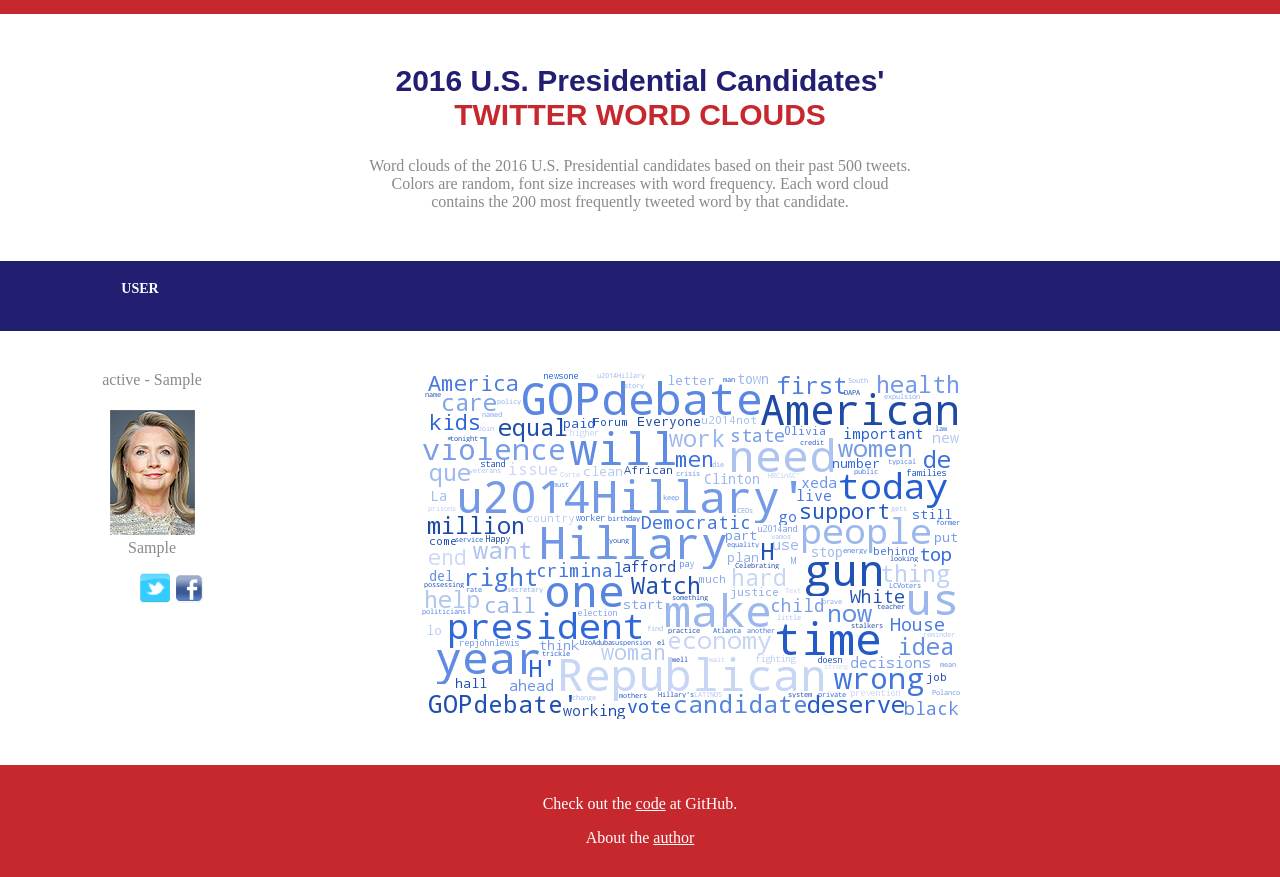
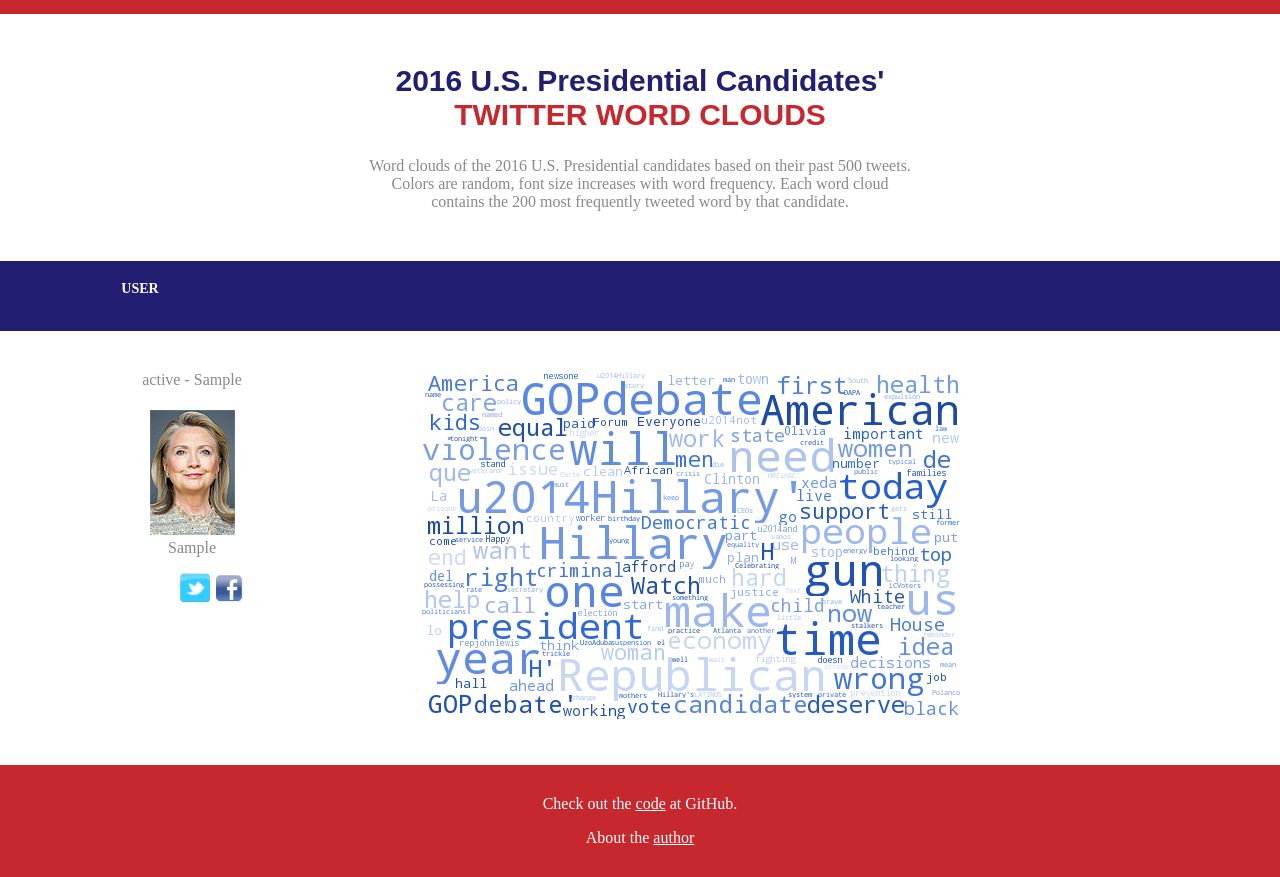
Before and after one commit to abmorton/prezface2016, a Flask app: page / in a window 1280 px wide. Run offline with Flask 2, Linux system fonts and the light colour scheme; tables that the repository leaves empty hold one stand-in row (values such as "Sample post"); parts of the project's set-up code (start-up, migrations or seed data) failed here and were passed over.

Commit message:
minor css adjustments

```diff
--- a/static/min.css
+++ b/static/min.css
@@ -15,7 +15,8 @@ body li {
 
 #container {
 	text-align: center;
-	margin: 0 auto;
+	/*margin: 0 auto;*/
+	margin: 0 60px 0 60px;
 }
 
 
@@ -58,9 +59,7 @@ header p {
 header ul {
 	min-width: 200px;
 	/*max-width: 785px;*/
-/*	text-align: center;
-	margin: auto auto;
-*/	font-weight: bold;
+	font-weight: bold;
 	font-size: 14px;
 	/*background: #221F73;*/
 
@@ -84,7 +83,7 @@ div.candidate_section {
 	}
 
 div.candidate_section:nth-child(odd) {
-	padding: 40px 100px;
+	padding: 40px 80px;
 
 }
 
@@ -93,7 +92,7 @@ div.candidate_section:nth-child(odd) .candidate {
 }
 
 div.candidate_section:nth-child(even) {
-	padding: 40px 100px;
+	padding: 40px 80px;
 	background: #F1F2F2;
 }
 
```
